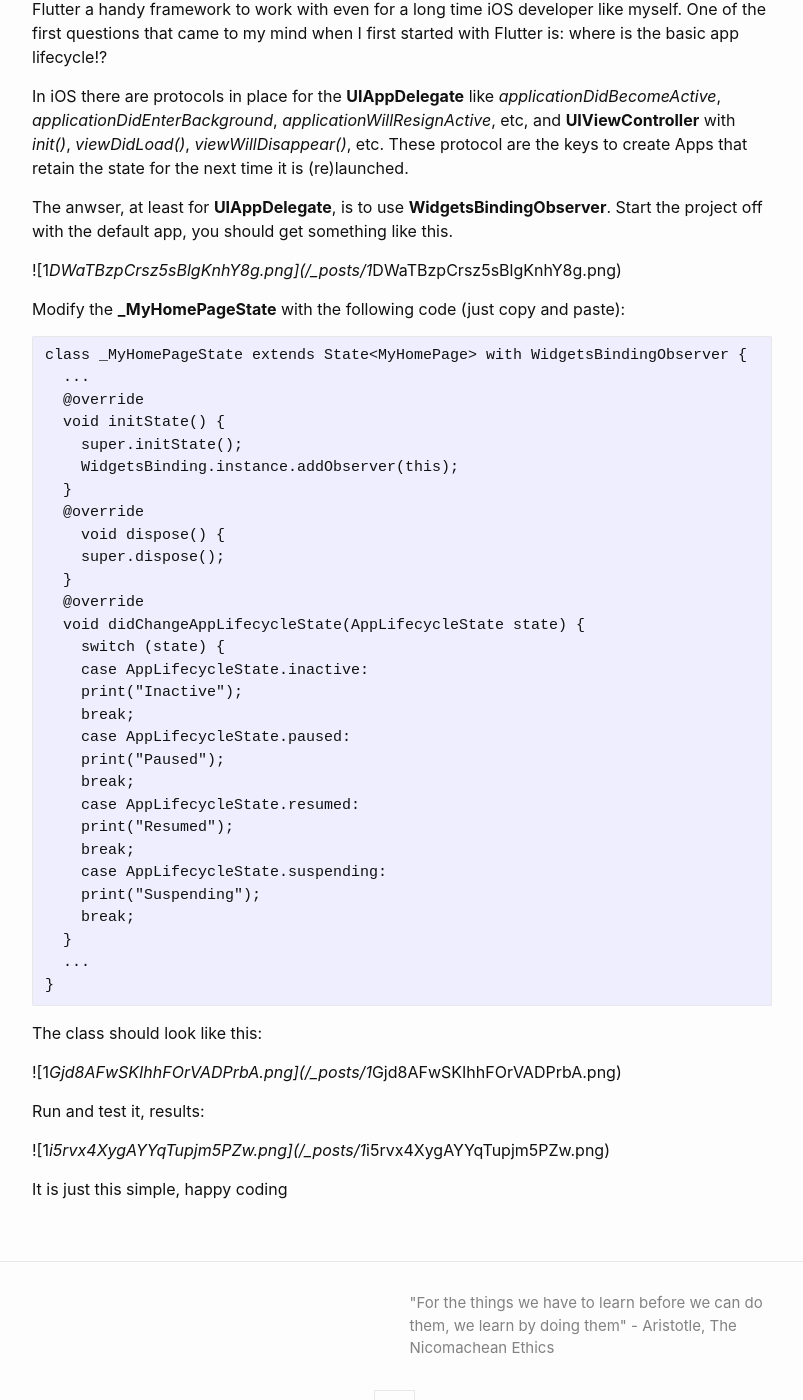
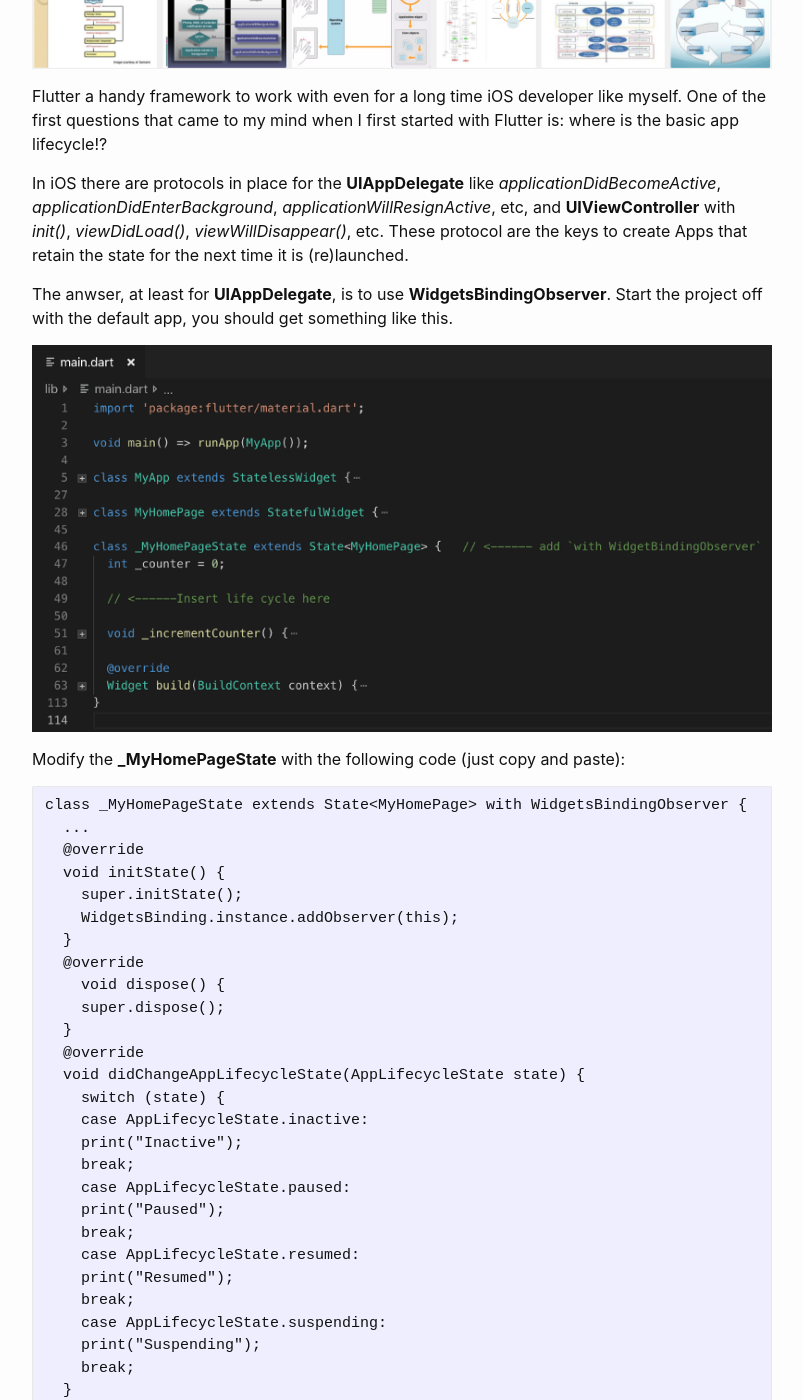
Before and after one commit to MarcoLeongDev/MarcoLeongDev.github.io, a Jekyll site: the page built from _posts/2019-04-07-Lifecycle-in-Flutter—WidgetsBindingObserver.md, in a window 1280 px wide and 1400 px high, scrolled down 560 px. Shown: the whole window, without its empty margins (238-1041 px from the left). Built offline with Jekyll 4.4.1, drawn with Linux system fonts in a browser that asks for light colours; some of the changed text lies outside the part shown.

Commit message:
put item at the right place

````diff
--- a/_posts/2019-04-07-Lifecycle-in-Flutter—WidgetsBindingObserver.md
+++ b/_posts/2019-04-07-Lifecycle-in-Flutter—WidgetsBindingObserver.md
@@ -1,11 +1,12 @@
 ---
 published: true
+title:  "Lifecycle in Flutter - WidgetsBindingObserver"
 layout: post
 date: '2019-04-07 12:12:12 +1000'
 categories: lifecycle flutter ios android widgetsBendingobserver
 ---
 
-![lifecycle.png]({{site.baseurl}}/_posts/1*sInVXSx62Kc0ilTdPettNQ.png)
+![lifecycle.png]({{site.baseurl}}/assets/1*sInVXSx62Kc0ilTdPettNQ.png)
 
 
 
@@ -15,13 +16,9 @@
 
 The anwser, at least for **UIAppDelegate**, is to use **WidgetsBindingObserver**. Start the project off with the default app, you should get something like this.
 
-
-
-![1*DWaTBzpCrsz5sBlgKnhY8g.png]({{site.baseurl}}/_posts/1*DWaTBzpCrsz5sBlgKnhY8g.png)
-
+![code.png]({{site.baseurl}}/assets/1*DWaTBzpCrsz5sBlgKnhY8g.png)
 
 Modify the **\_MyHomePageState** with the following code (just copy and paste):
-
 
 ```
 class _MyHomePageState extends State<MyHomePage> with WidgetsBindingObserver {
@@ -57,10 +54,10 @@
 
 The class should look like this:
 
-![1*Gjd8AFwSKIhhFOrVADPrbA.png]({{site.baseurl}}/_posts/1*Gjd8AFwSKIhhFOrVADPrbA.png)
+![code.png]({{site.baseurl}}/assets/1*Gjd8AFwSKIhhFOrVADPrbA.png)
 
 Run and test it, results:
 
-![1*i5rvx4XygAYYqTupjm5PZw.png]({{site.baseurl}}/_posts/1*i5rvx4XygAYYqTupjm5PZw.png)
+![result.png]({{site.baseurl}}/assets/1*i5rvx4XygAYYqTupjm5PZw.png)
 
 It is just this simple, happy coding
````
Also changed, not shown: assets/1*DWaTBzpCrsz5sBlgKnhY8g.png (renamed from _posts/1*DWaTBzpCrsz5sBlgKnhY8g.png), assets/1*Gjd8AFwSKIhhFOrVADPrbA.png (renamed from _posts/1*Gjd8AFwSKIhhFOrVADPrbA.png), assets/1*i5rvx4XygAYYqTupjm5PZw.png (renamed from _posts/1*i5rvx4XygAYYqTupjm5PZw.png), assets/1*sInVXSx62Kc0ilTdPettNQ.png (renamed from _posts/1*sInVXSx62Kc0ilTdPettNQ.png).
